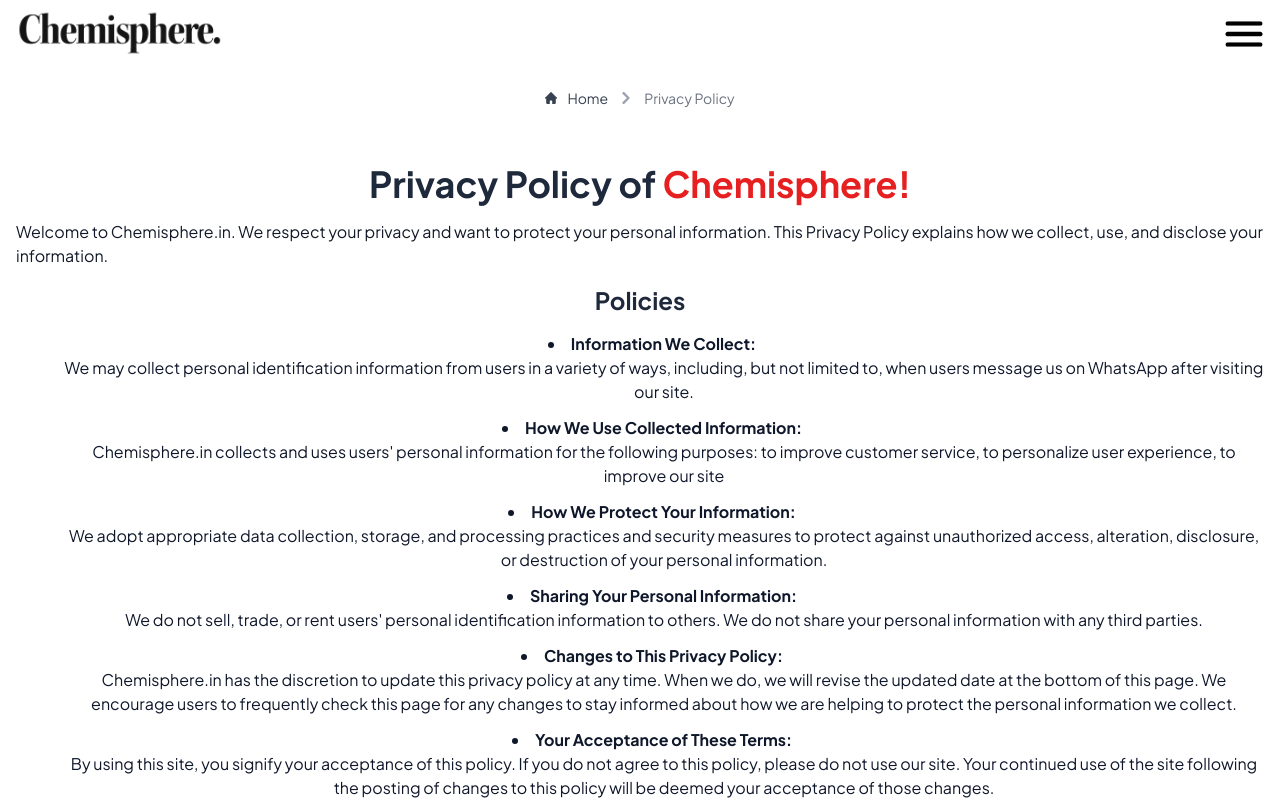
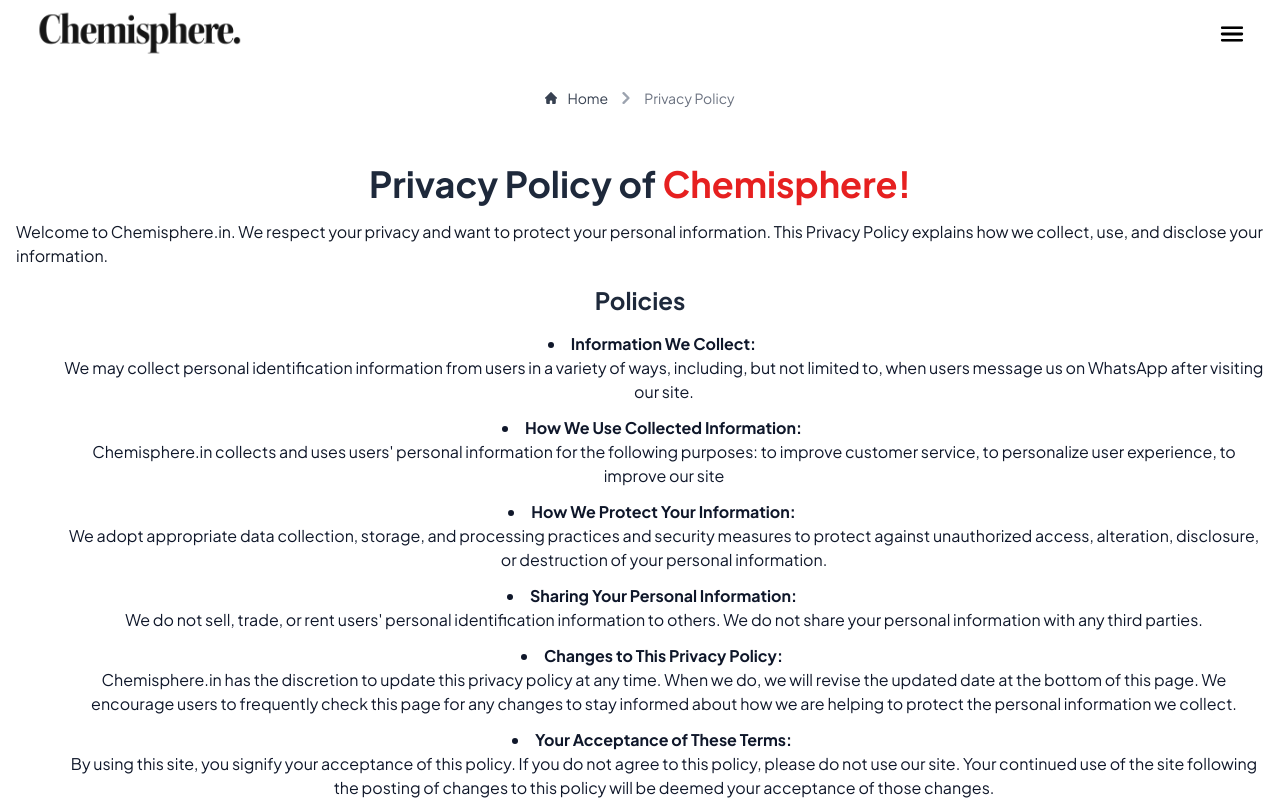
Before and after one commit to aryannpanchal/chemisphere-official-website, a Next.js app: page /privacy-policy in a window 1280 px wide. Shown: the top 800 px of the page. Built offline with nearby package versions, Linux system fonts and the light colour scheme.

Commit message:
Update NavbarSection.jsx

```diff
--- a/components/NavbarSection.jsx
+++ b/components/NavbarSection.jsx
@@ -14,7 +14,7 @@ import {
 
 function NavbarSection() {
   return (
-    <Navbar fluid rounded>
+    <Navbar fluid rounded className='mr-5 ml-5'>
       <NavbarBrand href="/">
         <img src="/chemisphere-logo-white.svg" className="mr-3 md:h-9 h-12" alt="Chemisphere Logo" />
       </NavbarBrand>
@@ -23,7 +23,7 @@ function NavbarSection() {
           arrowIcon={false}
           inline
           label={
-            <Avatar alt="User settings" img="/bar.svg"/>
+            <Avatar alt="User settings" img="/bar.svg" className='w-6 h-6'/>
           }
         >
 
```
